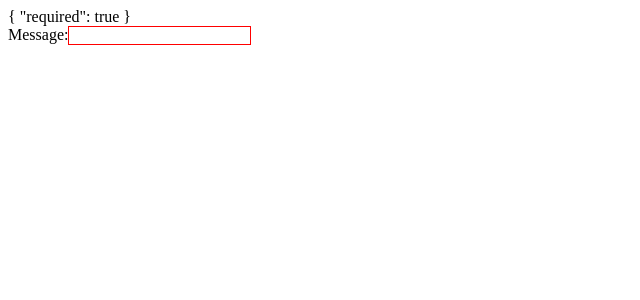
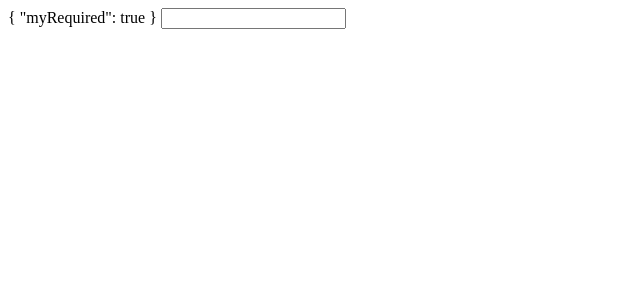
Before and after one commit to training4developers/angular_03192018, an Angular app: page / in a window 1280 px wide. Shown: the top 300 px of the page, without its empty margins (0-640 px from the left). Built offline with nearby package versions, Linux system fonts and the light colour scheme.

Commit message:
added code demos

```diff
--- a/src/app/app.component.html
+++ b/src/app/app.component.html
@@ -1 +1 @@
-<demo-form></demo-form>
+<demo-form2></demo-form2>
--- a/src/app/demos/components/demo-form/demo-form.component.css
+++ b/src/app/demos/components/demo-form/demo-form.component.css
@@ -3,10 +3,10 @@ input.ng-invalid {
 }
 
 
-input + span {
+input + span.required {
   display:none;
 }
 
-input.ng-invalid.ng-touched + span {
+input.ng-invalid.ng-touched +  span.required {
   display:inline;
 }
--- a/src/app/demos/components/demo-form/demo-form.component.html
+++ b/src/app/demos/components/demo-form/demo-form.component.html
@@ -1,9 +1,18 @@
 <form [formGroup]="demoForm">
+
+  <validation-summary [theForm]="demoForm"></validation-summary>
+
   <div>
-    {{this.demoForm.controls.messageInput.errors | json}}
+    <label for="message-input">Message:</label>
+    <input type="text" id="message-input" formControlName="messageInput">
+    <span class="required">Message is required.</span>
   </div>
 
-  <label for="message-input">Message:</label>
-  <input type="text" id="message-input" formControlName="messageInput">
-  <span>Message is required.</span>
+  <div>
+    <label for="email-input">Email:</label>
+    <input type="email" id="email-input" formControlName="emailInput">
+    <span *ngIf="demoForm.controls.emailInput.errors?.required">Email is required.</span>
+    <span *ngIf="demoForm.controls.emailInput.errors?.email">Invalid email format.</span>
+  </div>
+
 </form>
--- a/src/app/demos/components/demo-form/demo-form.component.ts
+++ b/src/app/demos/components/demo-form/demo-form.component.ts
@@ -18,6 +18,11 @@ export class DemoFormComponent implements OnInit {
           Validators.required, Validators.minLength(4)
         ],
       }],
+      emailInput: ['', {
+        validators: [
+          Validators.required, Validators.email,
+        ],
+      }]
     });
 
   }
--- /dev/null
+++ b/src/app/demos/components/demo-form2/demo-form2.component.html
@@ -0,0 +1,7 @@
+<form [formGroup]="theForm">
+
+  {{theForm.controls.message.errors | json}}
+
+  <input type="text" formControlName="message">
+
+</form>
--- /dev/null
+++ b/src/app/demos/components/demo-form2/demo-form2.component.ts
@@ -0,0 +1,34 @@
+import { Component, OnInit } from '@angular/core';
+import { FormGroup, FormBuilder, AbstractControl } from '@angular/forms';
+
+const myRequired = (c: AbstractControl) => {
+
+  if (c.value == null || String(c.value).length === 0) {
+    return { myRequired: true };
+  } else {
+    return null;
+  }
+
+};
+
+@Component({
+  selector: 'demo-form2',
+  templateUrl: './demo-form2.component.html',
+  styleUrls: ['./demo-form2.component.css']
+})
+export class DemoForm2Component implements OnInit {
+
+  theForm: FormGroup;
+
+  constructor(private fb: FormBuilder) {
+
+    this.theForm = this.fb.group({
+      message: ['', myRequired ],
+    });
+
+  }
+
+  ngOnInit() {
+  }
+
+}
--- /dev/null
+++ b/src/app/demos/components/validation-summary/validation-summary.component.html
@@ -0,0 +1,3 @@
+<ul>
+  <li *ngFor="let error of errors">{{error}}</li>
+</ul>
--- /dev/null
+++ b/src/app/demos/components/validation-summary/validation-summary.component.ts
@@ -0,0 +1,46 @@
+import { Component, OnInit, Input } from '@angular/core';
+import { FormGroup } from '@angular/forms';
+
+@Component({
+  selector: 'validation-summary',
+  templateUrl: './validation-summary.component.html',
+  styleUrls: ['./validation-summary.component.css']
+})
+export class ValidationSummaryComponent implements OnInit {
+
+  @Input()
+  theForm: FormGroup;
+
+  constructor() { }
+
+  get errors() {
+    const errors = Object.keys(this.theForm.controls).reduce( (errors, c) => {
+
+      const control = this.theForm.controls[c];
+
+      if (control.errors) {
+        return errors.concat( Object.keys(control.errors).map( error => {
+
+          switch (error) {
+            case 'required':
+              return c + ' is required';
+            case 'email':
+              return c + ' has an invalid email format';
+            default:
+              break;
+          }
+          return control.errors[error];
+        } ));
+      } else {
+        return errors;
+      }
+
+    }, []);
+
+    return errors;
+  }
+
+  ngOnInit() {
+  }
+
+}
--- a/src/app/demos/demos.module.ts
+++ b/src/app/demos/demos.module.ts
@@ -6,14 +6,16 @@ import { DemoPipeComponent } from './components/demo-pipe/demo-pipe.component';
 import { MyUpperCasePipe } from './pipes/my-upper-case.pipe';
 import { MyAppendPipe } from './pipes/my-append.pipe';
 import { DemoFormComponent } from './components/demo-form/demo-form.component';
+import { ValidationSummaryComponent } from './components/validation-summary/validation-summary.component';
+import { DemoForm2Component } from './components/demo-form2/demo-form2.component';
 
 @NgModule({
   imports: [
     CommonModule, ReactiveFormsModule,
   ],
   declarations: [
-    DemoPipeComponent, MyUpperCasePipe, MyAppendPipe, DemoFormComponent
+    DemoPipeComponent, MyUpperCasePipe, MyAppendPipe, DemoFormComponent, ValidationSummaryComponent, DemoForm2Component
   ],
-  exports: [DemoPipeComponent, DemoFormComponent],
+  exports: [DemoPipeComponent, DemoFormComponent, DemoForm2Component],
 })
 export class DemosModule { }
```
Also changed, not shown: src/app/demos/components/demo-form2/demo-form2.component.css (added), src/app/demos/components/validation-summary/validation-summary.component.css (added), 2 other files (tests, documents, lock files or other folders).
